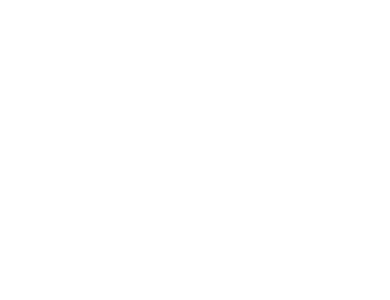
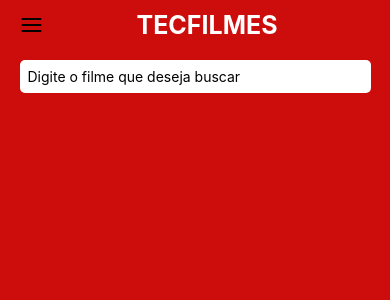
Before and after one commit to vinisant0lopes-crypto/projeto_netflix, a React Native app: screen / in a window 390 px wide. Shown: the top 300 px of the page. Built offline with nearby package versions, Linux system fonts and the light colour scheme.

Commit message:
mudanças iniciais

```diff
--- a/App.js
+++ b/App.js
@@ -1,9 +1,31 @@
 import { StatusBar } from 'expo-status-bar';
-import { StyleSheet, Text, View } from 'react-native';
+import { StyleSheet, Text, View, Image, TouchableOpacity, TextInput } from 'react-native';
+import Feather from '@expo/vector-icons/Feather';
 
 export default function App() {
   return (
     <View style={styles.container}>
+      {/* Inicio da Header */}
+
+      <View style ={styles.viewHeader}>
+
+        <Feather name="menu" size={24} color="black" />
+        <Text style ={styles.textHeader}> TECFILMES </Text>
+        <TouchableOpacity>
+
+        </TouchableOpacity>
+
+      </View>
+
+      {/* Inicio da barra de pesquisa */}
+
+      <View style = {styles.containerSearch}>
+      <TextInput
+      placeholder='Digite o filme que deseja buscar'
+      ></TextInput>
+      </View>
+
+      {/* Inicio do banner */}
 
 
     </View>
@@ -13,8 +35,30 @@
 const styles = StyleSheet.create({
   container: {
     flex: 1,
-    backgroundColor: '#fff',
+    backgroundColor: '#cd0c0c',
     alignItems: 'center',
-    justifyContent: 'center',
   },
+
+ viewHeader:{
+  flexDirection: 'row',
+  width:'90%',
+  alignItems:'center',
+  marginTop: 10,
+  justifyContent:'space-between',
+ },
+
+ textHeader: {
+  fontSize: 25,
+  color:'white',
+  fontWeight:'bold'
+ },
+
+ containerSearch:{
+  marginTop:20,
+  width:'90%',
+  backgroundColor:'white',
+  borderRadius:5,
+  padding:8
+ }
+
 });
```
